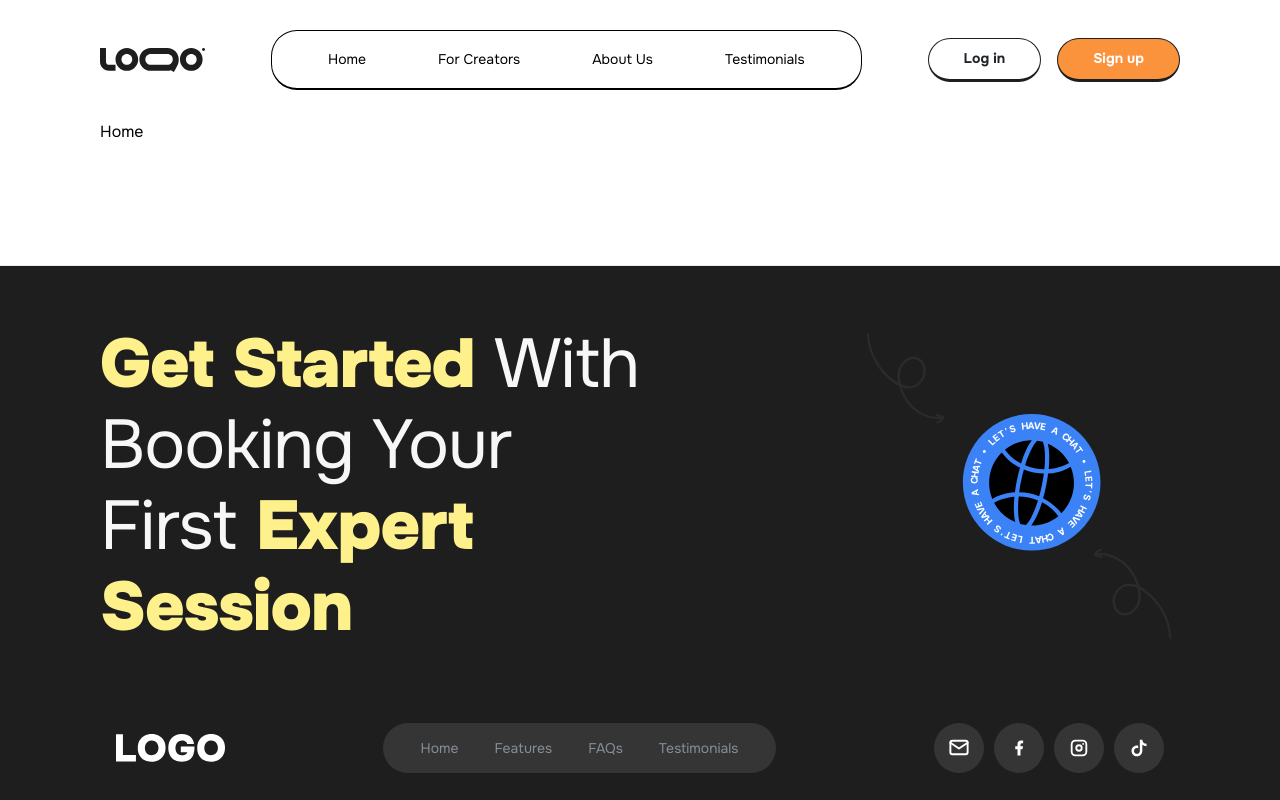
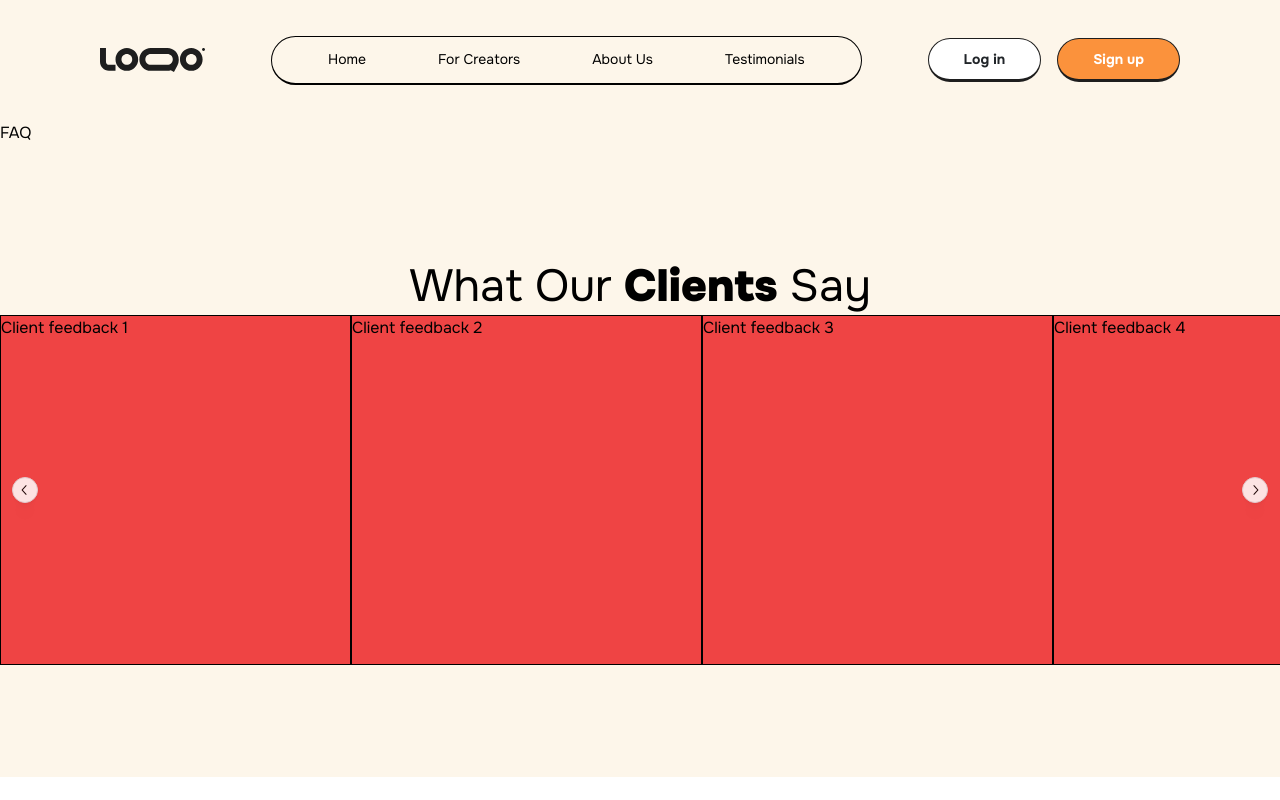
Before and after one commit to ShaYri12/TopExpert, a Next.js app: page / in a window 1280 px wide. Shown: the top 800 px of the page. Built offline with nearby package versions, Linux system fonts and the light colour scheme.

Commit message:
'desktop3'

```diff
--- /dev/null
+++ b/app/components/FAQ.tsx
@@ -0,0 +1,9 @@
+import React from 'react'
+
+const FAQ: React.FC = () => {
+  return (
+    <div>FAQ</div>
+  )
+}
+
+export default FAQ
--- a/app/components/FooterCentered.module.css
+++ b/app/components/FooterCentered.module.css
@@ -2,7 +2,7 @@
       padding: 0 100px;
       margin-top: rem(120px);
       border-top: rem(1px) solid light-dark(var(--mantine-color-gray-2), var(--mantine-color-dark-5));
-      background-color: #1E1E1E;
+      background-color: #1E1E1E !important;
     }
 
     .inner {
--- a/app/components/Header.tsx
+++ b/app/components/Header.tsx
@@ -1,33 +1,34 @@
-'use client'
-import React from 'react';
-import {
-  Group,
-  Button,
-  Burger,
-  Drawer,
-  ScrollArea,
-  rem,
-} from '@mantine/core';
-import classes from './HeaderMegaMenu.module.css';
-import { useDisclosure } from '@mantine/hooks';
+"use client";
+import React from "react";
+import { Group, Button, Burger, Drawer, ScrollArea, rem } from "@mantine/core";
+import classes from "./HeaderMegaMenu.module.css";
+import { useDisclosure } from "@mantine/hooks";
 
 const menuItems = [
-  { label: 'Home', href: '/' },
-  { label: 'For Creators', href: '#' },
-  { label: 'About Us', href: '#' },
-  { label: 'Testimonials', href: '#' },
+  { label: "Home", href: "/" },
+  { label: "For Creators", href: "#" },
+  { label: "About Us", href: "#" },
+  { label: "Testimonials", href: "#" },
 ];
 
 export function HeaderMegaMenu() {
   const [isOpen, { toggle, close }] = useDisclosure();
 
   return (
-    <Group pos="relative" w="100%" py="30px">
-      <header className={classes.header} >
+    <Group pos="relative" w="100%">
+      <header className={classes.header}>
         <Group justify="space-between" h="100%">
           <img height={"24px"} src="/assets/logo.svg" alt="Logo" />
 
-          <Group  h="100%" gap={"40px"} visibleFrom="sm" py="14px" px="40px" display={"flex"} className='border-[0.5px] border-b-[2px] border-[#000000] rounded-[26px]'>
+          <Group
+            h="100%"
+            gap={"40px"}
+            visibleFrom="sm"
+            py="14px"
+            px="40px"
+            display={"flex"}
+            className="border-[0.5px] border-b-[2px] border-[#000000] rounded-[26px]"
+          >
             {menuItems.map((item) => (
               <a key={item.label} href={item.href} className={classes.link}>
                 {item.label}
@@ -36,8 +37,16 @@ export function HeaderMegaMenu() {
           </Group>
 
           <Group visibleFrom="sm" h="100%">
-            <Button variant="default" radius={"35px"} className={classes.button} >Log in</Button>
-            <Button radius={"35px"} bg={"#FB923C"} className={classes.button}>Sign up</Button>
+            <Button
+              variant="default"
+              radius={"35px"}
+              className={classes.button}
+            >
+              Log in
+            </Button>
+            <Button radius={"35px"} bg={"#FB923C"} className={classes.button}>
+              Sign up
+            </Button>
           </Group>
 
           <Burger opened={isOpen} onClick={toggle} hiddenFrom="sm" />
@@ -61,9 +70,17 @@ export function HeaderMegaMenu() {
               </a>
             ))}
 
-            <Group justify="center" className='flex flex-col'>
-              <Button variant="default" radius={"35px"} className={classes.button} >Log in</Button>
-              <Button radius={"35px"} bg={"#FB923C"} className={classes.button}>Sign up</Button>
+            <Group justify="center" className="flex flex-col">
+              <Button
+                variant="default"
+                radius={"35px"}
+                className={classes.button}
+              >
+                Log in
+              </Button>
+              <Button radius={"35px"} bg={"#FB923C"} className={classes.button}>
+                Sign up
+              </Button>
             </Group>
           </Group>
         </ScrollArea>
--- a/app/components/HeaderMegaMenu.module.css
+++ b/app/components/HeaderMegaMenu.module.css
@@ -1,7 +1,7 @@
 .header {
-  height: 60px; /* Assuming 1rem = 16px */
-  padding: 0 100px;
+  padding: 36px 100px;
   width: 100%;
+  background-color: #FDF6EA;
 }
 
 .link {
@@ -16,14 +16,11 @@
   font-size: 14px;
   line-height: 17.85px;
 
-  @media (max-width: 48em) { /* Use actual breakpoint value instead of $mantine-breakpoint-sm */
+  @media (max-width: 48em) {
     height: 42px;
     width: 100%;
   }
 
-  &:hover {
-    background-color: light-dark(var(--mantine-color-gray-0), var(--mantine-color-dark-6));
-  }
 }
 
 .link2 {
--- /dev/null
+++ b/app/components/WhatOurClientsSay.tsx
@@ -0,0 +1,46 @@
+"use client";
+import React from "react";
+import { useCallback, useEffect, useState } from "react";
+import { Carousel, Embla } from "@mantine/carousel";
+
+const WhatOurClientsSay: React.FC = () => {
+  // Replace with your actual data for each slide
+  const sliderData = [
+    { id: 1, content: "Client feedback 1" },
+    { id: 2, content: "Client feedback 2" },
+    { id: 3, content: "Client feedback 3" },
+    { id: 4, content: "Client feedback 4" },
+    { id: 5, content: "Client feedback 5" },
+    { id: 6, content: "Client feedback 6" },
+    { id: 7, content: "Client feedback 7" },
+    { id: 8, content: "Client feedback 8" },
+    { id: 9, content: "Client feedback 9" },
+  ];
+
+  return (
+    <div className="bg-[#FDF6EA] w-full py-28">
+      <h2 className="text-[45px] leading-[57px] font-normal text-black text-center">
+        What Our <span className="font-black">Clients</span> Say
+      </h2>
+      <div className="">
+        <Carousel
+          initialSlide={0}
+          slideGap={30}
+          slideSize="20%" // Adjusts the size of each slide to fit 5 in view
+          align="start" // Aligns the slides to the start
+        >
+          {sliderData.slice(0, 5).map((slide) => (
+            <Carousel.Slide
+              key={slide.id}
+              className="bg-red-500 min-w-[351px] h-[350px] border border-black"
+            >
+              {slide.content}
+            </Carousel.Slide>
+          ))}
+        </Carousel>
+      </div>
+    </div>
+  );
+};
+
+export default WhatOurClientsSay;
--- a/app/globals.css
+++ b/app/globals.css
@@ -1,4 +1,5 @@
 @import url('https://fonts.googleapis.com/css2?family=Onest:wght@100..900&display=swap');
+
 
 @tailwind base;
 @tailwind components;
@@ -10,3 +11,8 @@
     box-sizing: border-box;
     font-family: "Onest", sans-serif;
 }
+
+main{
+    width: 100%;
+    background: #FDF6EA;
+}
--- a/app/home/page.tsx
+++ /dev/null
@@ -1,9 +0,0 @@
-import React from 'react'
-
-const Home = () => {
-  return (
-    <div>Home</div>
-  )
-}
-
-export default Home
--- a/app/layout.tsx
+++ b/app/layout.tsx
@@ -5,7 +5,7 @@ import { HeaderMegaMenu as Header } from "./components/Header";
 import {FooterCentered as Footer} from "./components/Footer";
 import '@mantine/core/styles.css';
 import { ColorSchemeScript } from '@mantine/core';
-
+import '@mantine/carousel/styles.css';
 export const metadata: Metadata = {
   title: "TOPEXPERT",
   description: "Generated by create next app",
@@ -24,7 +24,7 @@ export default function RootLayout({
       <body>
         <MantineProvider>
           <Header/>
-          <main className="px-[100px]">{children}</main>
+          <main className="">{children}</main>
           <Footer/>
         </MantineProvider>
       </body>
--- a/app/page.tsx
+++ b/app/page.tsx
@@ -1,8 +1,13 @@
 import React from 'react'
+import WhatOurClientsSay from './components/WhatOurClientsSay'
+import FAQ from './components/FAQ'
 
 const Home = () => {
   return (
-    <div>Home</div>
+    <div className='w-full'>
+      <FAQ/>
+      <WhatOurClientsSay/>
+    </div>
   )
 }
 
--- a/package.json
+++ b/package.json
@@ -9,10 +9,12 @@
     "lint": "next lint"
   },
   "dependencies": {
+    "@mantine/carousel": "^7.11.1",
     "@mantine/core": "^7.11.1",
     "@mantine/hooks": "^7.11.1",
     "@mantinex/mantine-logo": "^1.0.1",
     "@tabler/icons-react": "^3.9.0",
+    "embla-carousel-react": "^7.1.0",
     "next": "14.2.4",
     "react": "^18",
     "react-dom": "^18"
```
Also changed, not shown: 1 other file (tests, documents, lock files or other folders).
